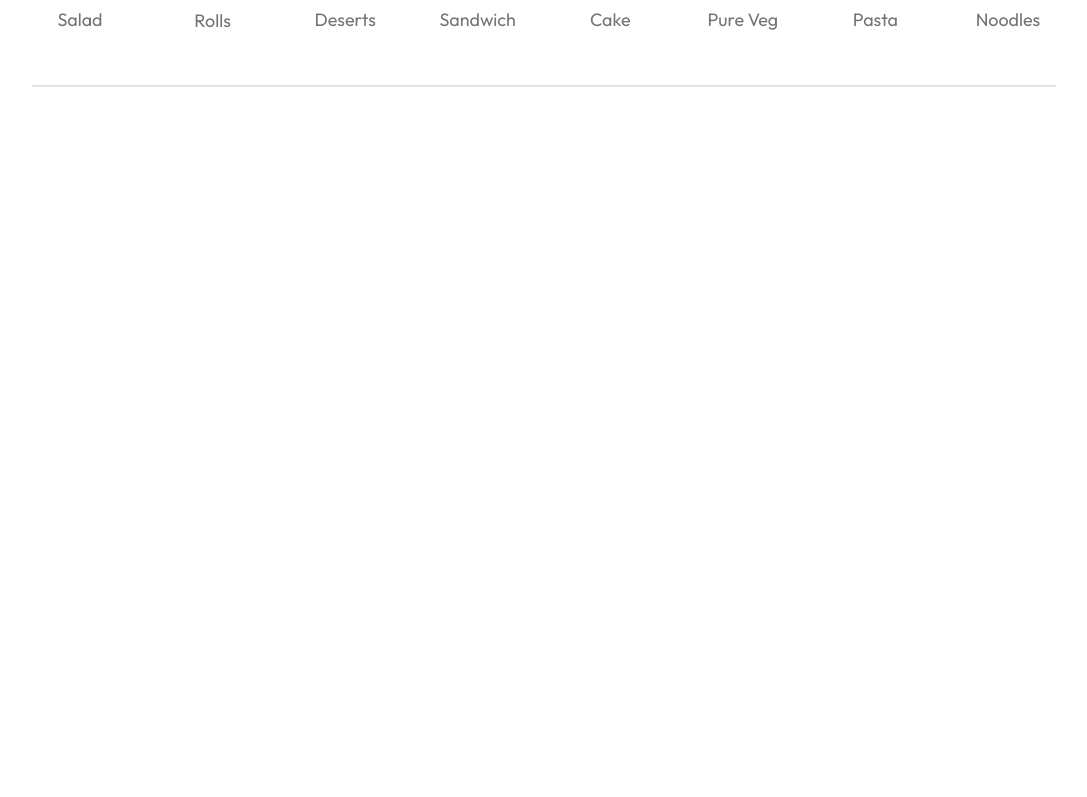
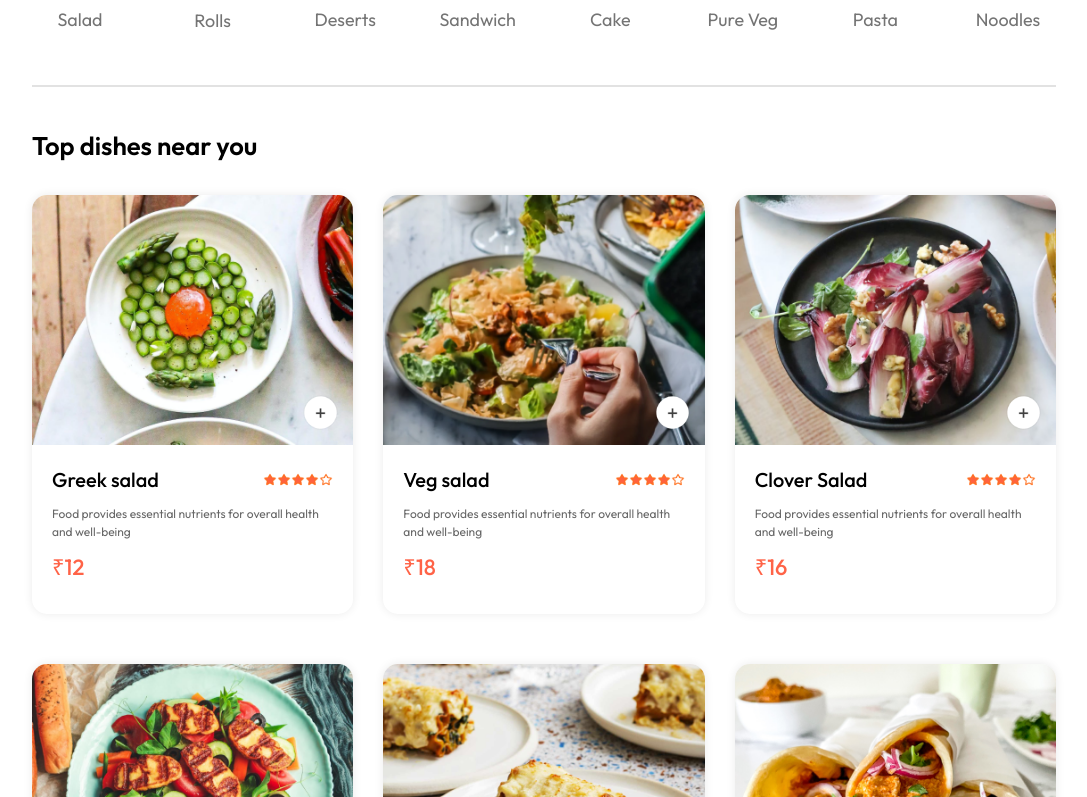
Before and after one commit to singhalharsh1611/KhanaKart, a React (Vite) app in the folder frontend/: page / in a window 1280 px wide. Shown: the part 843-1640 px from the top of the page, without its empty margins (96-1183 px from the left). Before the commit the page ends 940 px from the top, so only its background shows below. Built offline with nearby package versions, Linux system fonts and the light colour scheme.

Commit message:
added food item display component

```diff
--- a/frontend/index.html
+++ b/frontend/index.html
@@ -4,7 +4,7 @@
     <meta charset="UTF-8" />
     <link rel="icon" type="image/svg+xml" href="/vite.svg" />
     <meta name="viewport" content="width=device-width, initial-scale=1.0" />
-    <title>Khana Kart</title>
+    <title>KhanaKart</title>
   </head>
   <body>
     <div id="root"></div>
--- /dev/null
+++ b/frontend/src/components/FoodDisplay/FoodDisplay.css
@@ -0,0 +1,16 @@
+.food-display {
+    margin-top: 30px;
+}
+
+.food-display h2 {
+    font-size: max(2vw, 24px);
+    font-weight: 600;
+}
+
+.food-display-list {
+    display: grid;
+    grid-template-columns: repeat(auto-fill, minmax(240px, 1fr));
+    margin-top: 30px;
+    gap: 30px;
+    row-gap: 50px;
+}
--- /dev/null
+++ b/frontend/src/components/FoodDisplay/FoodDisplay.jsx
@@ -0,0 +1,27 @@
+import React, { useContext } from "react";
+import "./FoodDisplay.css";
+import { StoreContext } from "../../context/storeContext";
+import FoodItem from "../FoodItem/FoodItem";
+
+const FoodDisplay = ({ category }) => {
+  const { food_list } = useContext(StoreContext);
+  return (
+    <div className="food-display" id="food-display">
+      <h2>Top dishes near you</h2>
+      <div className="food-display-list">
+        {food_list.map((item, index) => (
+          <FoodItem
+            key={index}
+            id={item._id}
+            name={item.name}
+            description={item.description}
+            price={item.price}
+            image={item.image}
+          />
+        ))}
+      </div>
+    </div>
+  );
+};
+
+export default FoodDisplay;
--- /dev/null
+++ b/frontend/src/components/FoodItem/FoodItem.css
@@ -0,0 +1,86 @@
+.food-item {
+    width: 100%;
+    margin: auto;
+    border-radius: 15px;
+    box-shadow: 0px 0px 10px #00000015;
+    transition: 0.3s;
+    animation: fadeIn 1s;
+}
+
+.food-item-image {
+    width: 100%;
+    border-radius: 15px 15px 0px 0px;
+}
+
+.food-item-info {
+    padding: 20px;
+}
+
+.food-item-rating {
+    display: flex;
+    justify-content: space-between;
+    align-items: center;
+    margin-bottom: 10px;
+}
+
+.food-item-rating p {
+    font-size: 20px;
+    font-weight: 500;
+}
+
+.food-item-rating img {
+    width: 70px;
+}
+
+.food-item-desc {
+    color: #676767;
+    font-size: 12px;
+}
+
+.food-item-price {
+    color: tomato;
+    font-size: 22px;
+    font-weight: 500;
+    margin: 10px 0px
+}
+
+.food-item-img-container {
+    position: relative;
+}
+
+.food-item-img-container .add {
+    width: 35px;
+    position: absolute;
+    bottom: 15px;
+    right: 15px;
+    cursor: pointer;
+    border-radius: 50%;
+
+}
+
+.food-item-counter {
+    position: absolute;
+    bottom: 15px;
+    right: 15px;
+    display: flex;
+    align-items: center;
+    gap: 10px;
+    padding: 6px;
+    border-radius: 50px;
+    background-color: white;
+
+}
+
+.food-item-counter img {
+    width: 30px;
+}
+
+@keyframes fadeIn {
+    from {
+        opacity: 0;
+    }
+
+    to {
+        opacity: 1;
+    }
+}
--- /dev/null
+++ b/frontend/src/components/FoodItem/FoodItem.jsx
@@ -0,0 +1,45 @@
+import React, { useState } from "react";
+import "./FoodItem.css";
+import { assets } from "../../assets/assets";
+const FoodItem = ({ id, name, price, description, image }) => {
+  const [itemCount, setitemCount] = useState(0);
+
+  return (
+    <div className="food-item">
+      <div className="food-item-img-container">
+        <img className="food-item-image" src={image} alt="" />
+        {!itemCount ? (
+          <img
+            className="add"
+            src={assets.add_icon_white}
+            onClick={() => setitemCount((prev) => prev + 1)}
+          />
+        ) : (
+          <div className="food-item-counter">
+            <img
+              onClick={() => setitemCount((prev) => prev - 1)}
+              src={assets.remove_icon_red}
+              alt=""
+            />
+            <p>{itemCount}</p>
+            <img
+              onClick={() => setitemCount((prev) => prev + 1)}
+              src={assets.add_icon_green}
+              alt=""
+            />
+          </div>
+        )}
+      </div>
+      <div className="food-item-info">
+        <div className="food-item-rating">
+          <p>{name}</p>
+          <img src={assets.rating_starts} alt="" />
+        </div>
+        <p className="food-item-desc">{description}</p>
+        <p className="food-item-price">₹{price}</p>
+      </div>
+    </div>
+  );
+};
+
+export default FoodItem;
--- a/frontend/src/context/StoreContext.jsx
+++ b/frontend/src/context/StoreContext.jsx
@@ -1,9 +1,12 @@
 import { createContext } from "react";
+import { food_list } from "../assets/assets";
 
 export const StoreContext = createContext(null);
 
 const StoreContextProvider = (props) => {
-  const contextValue = {};
+  const contextValue = {
+    food_list,
+  };
   return (
     <StoreContext.Provider value={contextValue}>
       {props.children}
--- a/frontend/src/pages/Home/Home.jsx
+++ b/frontend/src/pages/Home/Home.jsx
@@ -3,12 +3,14 @@
 import Header from '../../components/Header/Header.jsx'
 import ExploreMenu from '../../components/ExploreMenu/ExploreMenu.jsx'
 import { set } from 'mongoose'
+import FoodDisplay from '../../components/FoodDisplay/FoodDisplay.jsx'
 const Home = () => {
     const [category,setCategory]=useState("All");
   return (
     <div>
       <Header/>
       <ExploreMenu category={category} setCategory={setCategory} />
+      <FoodDisplay category={category} />
     </div>
   )
 }
```
